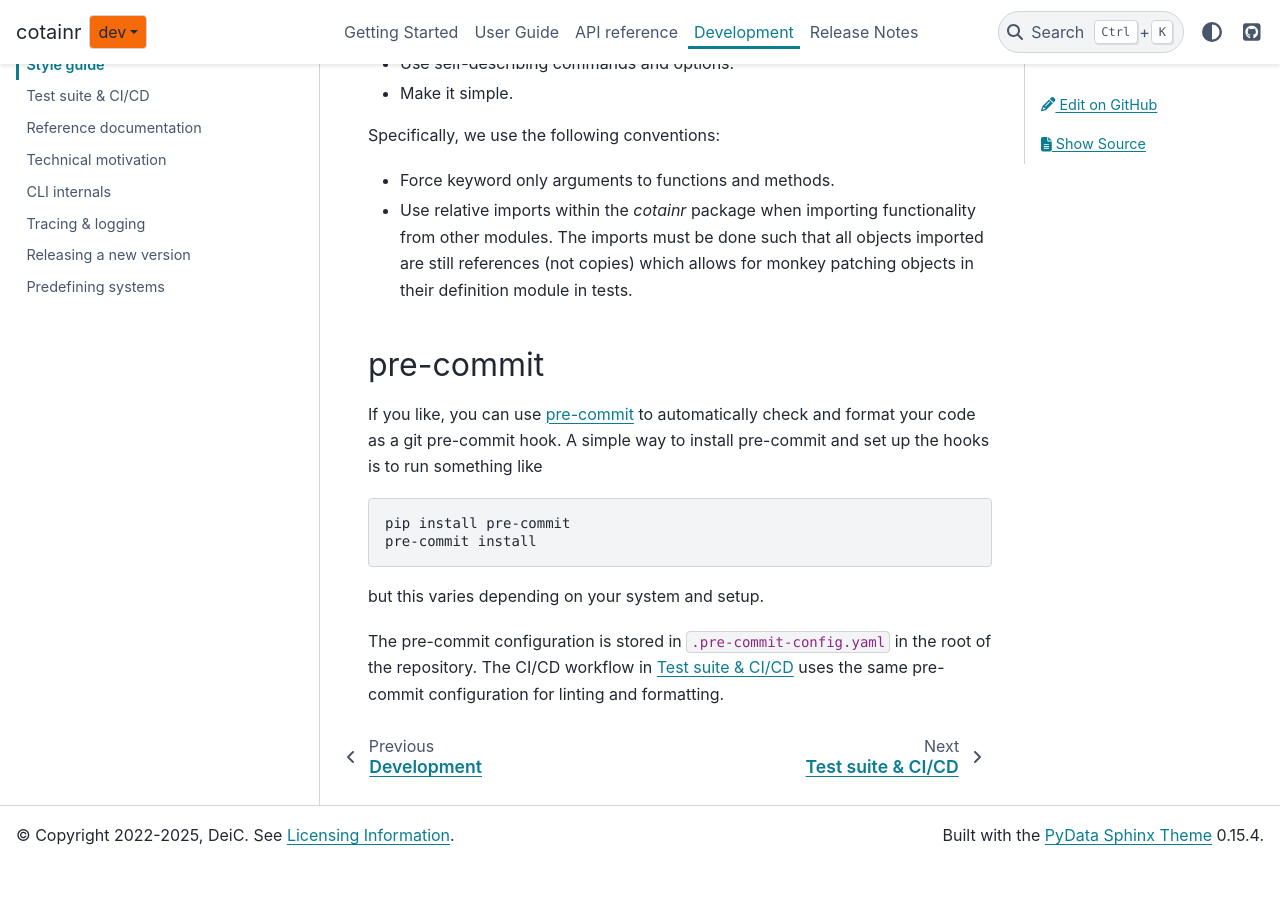
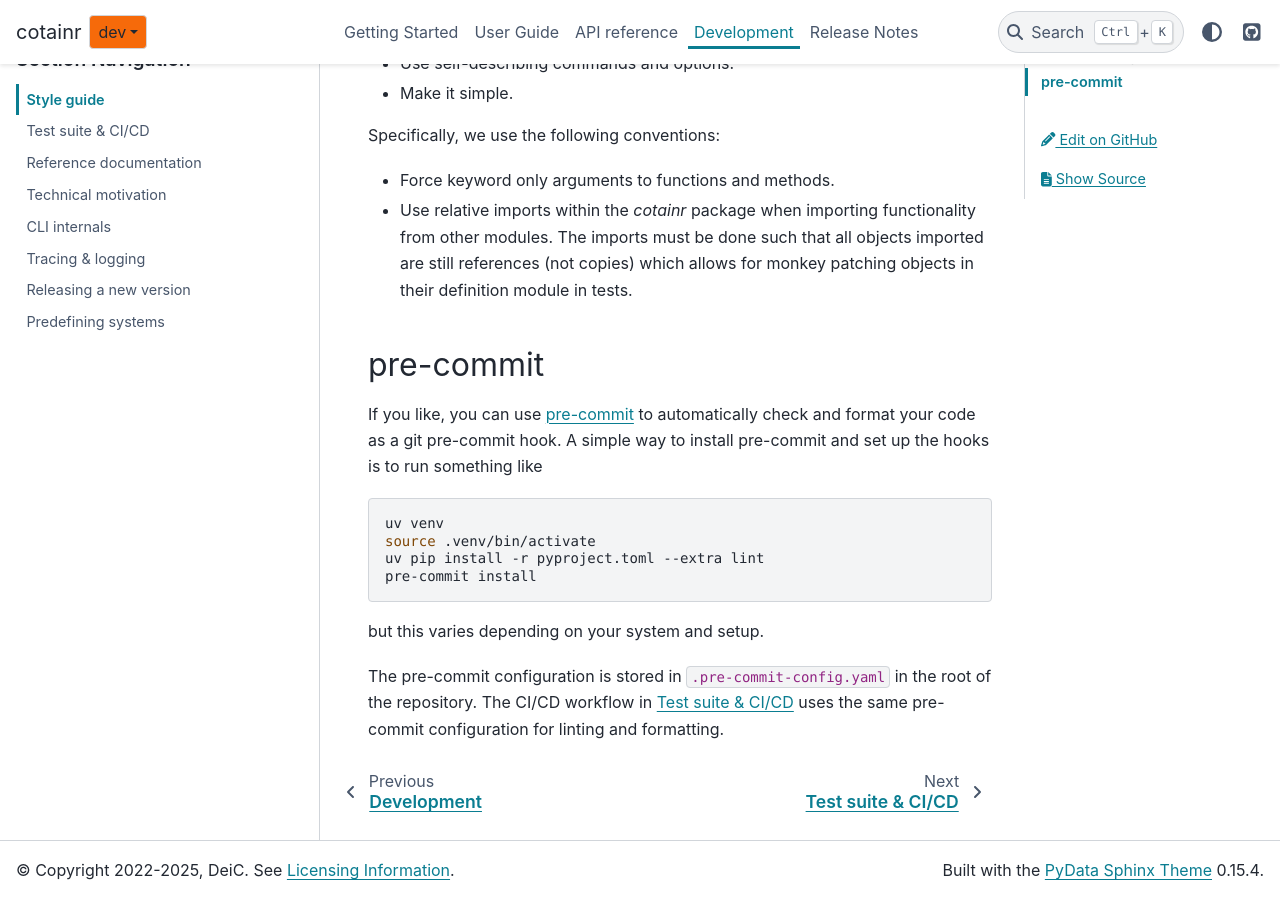
Before and after one commit to DeiC-HPC/cotainr, a Sphinx documentation site: the page built from doc/development/style_guide.rst, in a window 1280 px wide and 900 px high, scrolled down 523 px. Built offline with Sphinx 7.4.7 and the PyData theme 0.15.4, drawn with Linux system fonts in a browser that asks for light colours; pages that are not in the unit, such as notebooks, are missing from menus; before the commit the page ends 1388 px from its top, so only the background shows below that.

Commit message:
Adopt uv in development

```diff
--- a/doc/development/style_guide.rst
+++ b/doc/development/style_guide.rst
@@ -30,7 +30,9 @@
 
 .. code-block:: bash
 
-    pip install pre-commit
+    uv venv
+    source .venv/bin/activate
+    uv pip install -r pyproject.toml --extra lint
     pre-commit install
 
 but this varies depending on your system and setup.
```
